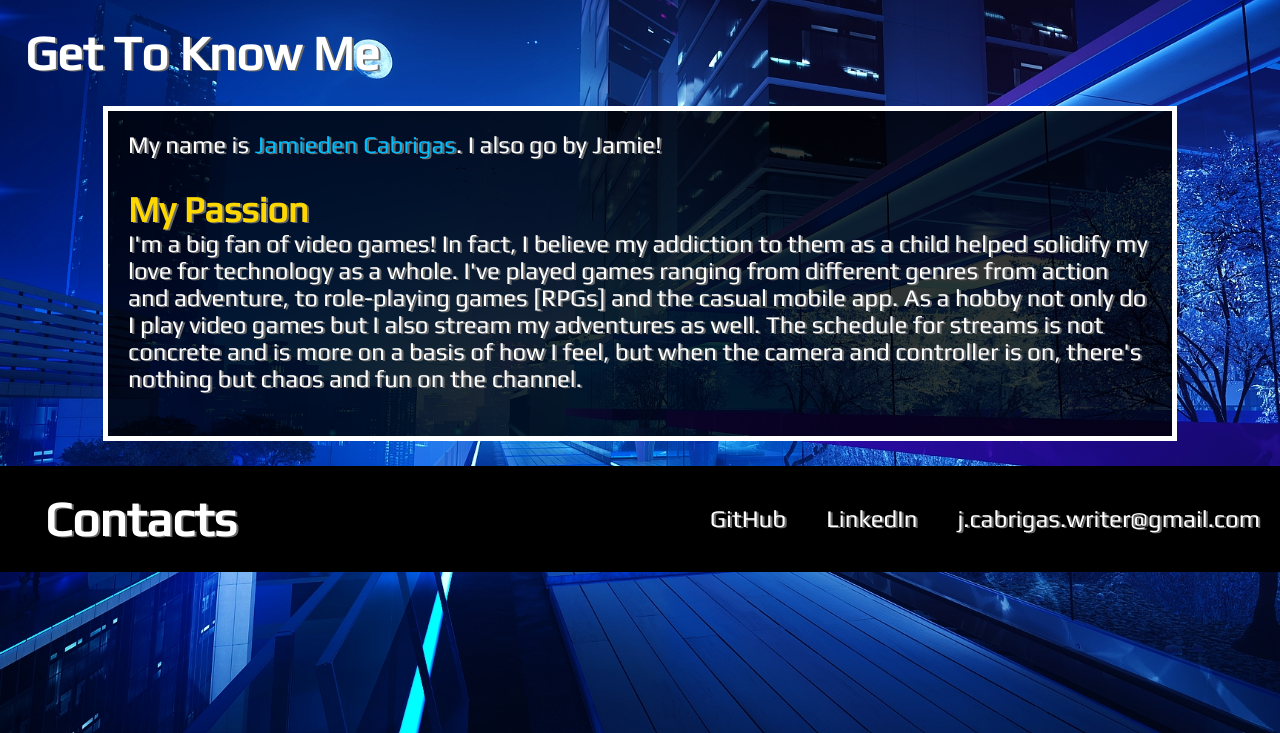
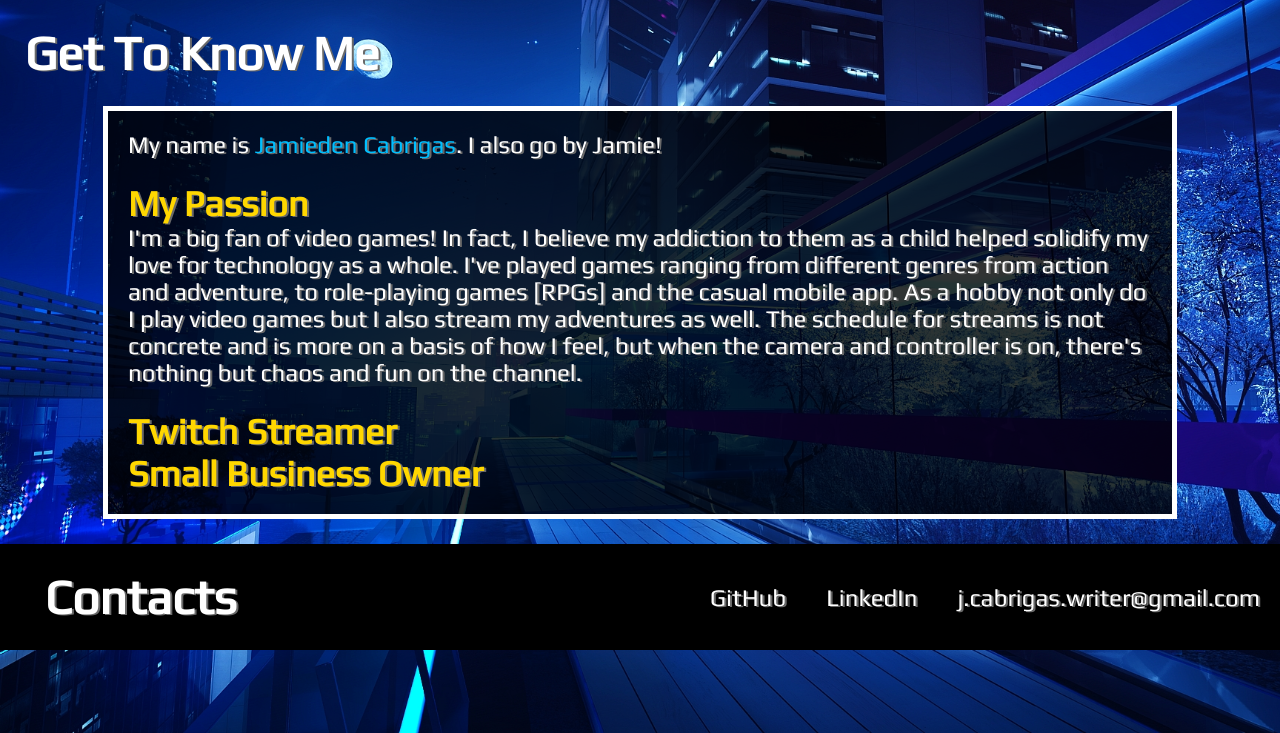
Before and after one commit to JustJeo/portfolio, a Node server app: page /about in a window 1280 px wide. Shown: the part 67-800 px from the top of the page. Run offline with Node 20, Linux system fonts and the light colour scheme; some libraries are stand-ins or nearby versions.

Commit message:
adds psuedo code to About Me page

```diff
--- a/public/css/style.css
+++ b/public/css/style.css
@@ -110,7 +110,7 @@ footer a:hover {
 }
 
 .aboutMe h2, .codingKnowledge h2 {
-  margin-bottom: 0;
+  margin: 0;
   color: gold;
 }
 
--- a/views/about.ejs
+++ b/views/about.ejs
@@ -6,6 +6,12 @@
   <!-- Created a "Coding Knowledge" page to separate education. -->
   <h2>My Passion</h2>
   <p>I'm a big fan of video games! In fact, I believe my addiction to them as a child helped solidify my love for technology as a whole. I've played games ranging from different genres from action and adventure, to role-playing games [RPGs] and the casual mobile app. As a hobby not only do I play video games but I also stream my adventures as well. The schedule for streams is not concrete and is more on a basis of how I feel, but when the camera and controller is on, there's nothing but chaos and fun on the channel.</p>
+
+  <h2>Twitch Streamer</h2>
+  <!-- Enter Paragraph about being a Twitch Streamer -->
+
+  <h2>Small Business Owner</h2>
+  <!-- Enter paragraph about being an Etsy shop owner -->
 </div>
 
 <!-- Moved "Technologies" Section to Coding page -->
--- a/views/coding.ejs
+++ b/views/coding.ejs
@@ -1,8 +1,7 @@
 <!-- This is the Coding Education page -->
 <h1>Technical Education</h1>
 <div class = "codingKnowledge">
-  <p>Here's how I learned how to code!</p>
-
+  <h2>Brand Statement</h2>
   <p>I’m a Software Engineer with an understanding of languages such as JavaScript, Node.js, Express.js, and React. My previous jobs have taught me how to work and communicate heavily in teams and to accomplish the task at hand in time sensitive situations while staying consistent and accurate. I excel individually with front-end development and collectively with a team that is willing to harmonize and work together despite the different job specifications. I fell in love with technology through video games when I was a child and since then it has only grown into a burning passion where I am determined to make it my career and showcase my front-end power up.</p>
 
   <h2>General Assembly</h2>
--- a/views/home.ejs
+++ b/views/home.ejs
@@ -1,5 +1,5 @@
 <!-- This is the Home Page -->
 <div class = "homePage">
   <h1>Jamieden Cabrigas</h1>
-  <h2>Frontend Web Developer | Responsive Redesign Developer | Video Game Enthusiast</h2>
+  <h2>Frontend Web Developer | Responsive Redesign Developer |<br> Video Game Enthusiast</h2>
 </div>
```
